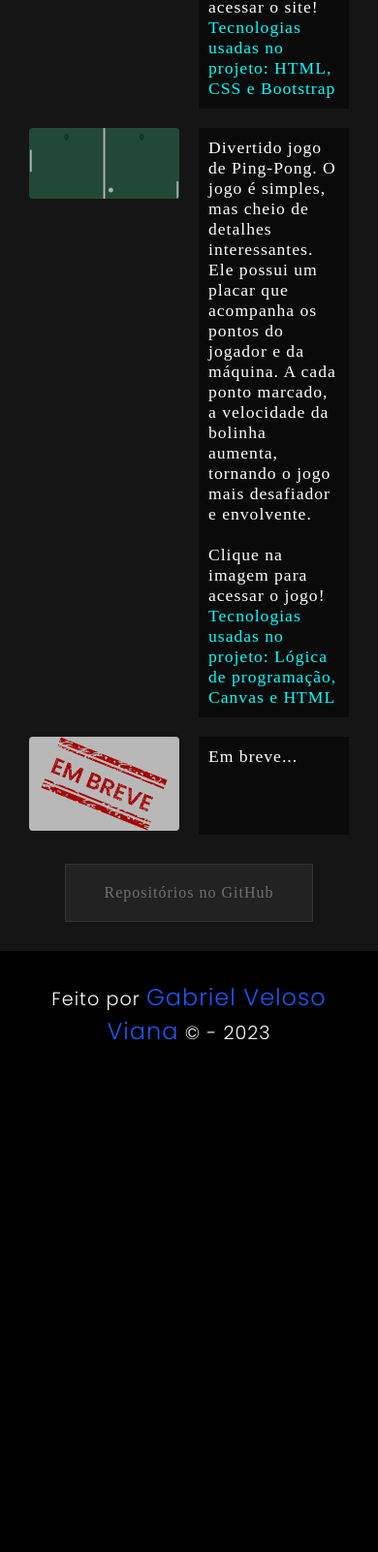
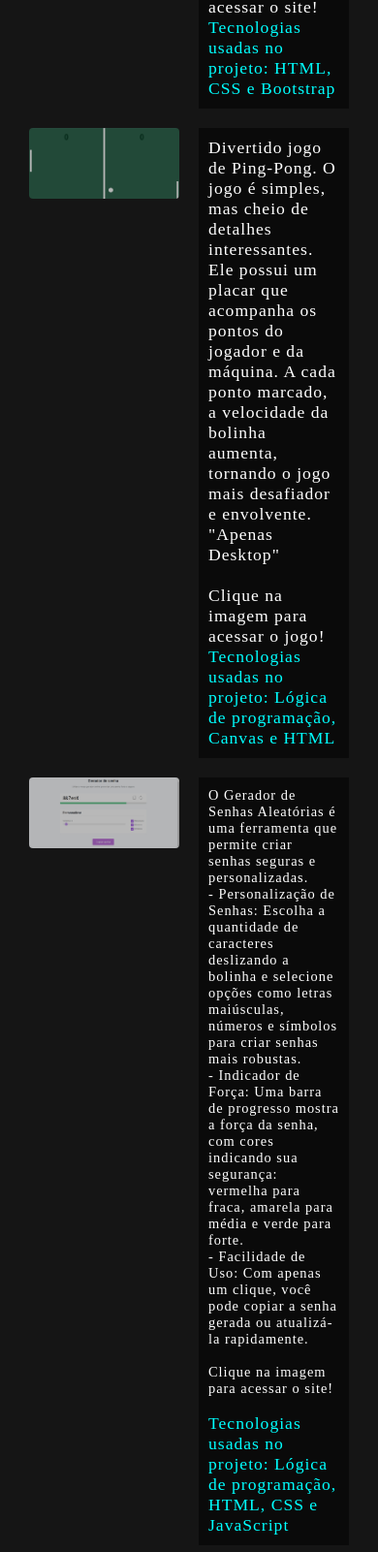
Before and after one commit to GabrielVelosoViana/Portfolio, a plain HTML site: page index.html in a window 390 px wide. Shown: the part 6379-7980 px from the top of the page at 97% size. Before the commit the page ends 7490 px from the top, so only its background shows below. Drawn offline with Linux system fonts and the light colour scheme.

Commit message:
adcionando projeto gerador de senhas e fazendo algumas melhorias responsiva

```diff
--- a/index.html
+++ b/index.html
@@ -216,7 +216,7 @@
               </a>
             </div>
           </li>
-          <div class="text-overlay">
+          <div class="text-overlay project1">
             <p>Site de reserva de hoteis e pousadas com 6 paginas(Apenas front-end): pagina inicial, login, pré-reserva disponivel e indisponivel, resultado de pesquisa e ver todos.
             <br>
             <br>
@@ -236,8 +236,8 @@
               </a>
             </div>
           </li>
-          <div class="text-overlay">
-            <p>Divertido jogo de Ping-Pong. O jogo é simples, mas cheio de detalhes interessantes. Ele possui um placar que acompanha os pontos do jogador e da máquina. A cada ponto marcado, a velocidade da bolinha aumenta, tornando o jogo mais desafiador e envolvente.
+          <div class="text-overlay project 2">
+            <p>Divertido jogo de Ping-Pong. O jogo é simples, mas cheio de detalhes interessantes. Ele possui um placar que acompanha os pontos do jogador e da máquina. A cada ponto marcado, a velocidade da bolinha aumenta, tornando o jogo mais desafiador e envolvente. "Apenas Desktop"
               <br>
               <br>
               Clique na imagem para acessar o jogo!
@@ -248,11 +248,27 @@
           </div>
             <li class="expandir-imagem">
               <div class="project-container">
-                <img src="images/emBreve.png" alt="Em breve..." />
+                <a
+                  href="https://gabrielvelosoviana.github.io/geradordesenha/"
+                  target="_blank">
+                  <img src="images/geradorDeSenhas.png" alt="Em breve..." />
+                </a>
               </div>
             </li>
-            <div class="text-overlay">
-              <p>Em breve...</p>
+            <div class="text-overlay project3">
+              <p>O Gerador de Senhas Aleatórias é uma ferramenta que permite criar senhas seguras e personalizadas.
+                <br>
+                - Personalização de Senhas: Escolha a quantidade de caracteres deslizando a bolinha e selecione opções como letras maiúsculas, números e símbolos para criar senhas mais robustas.
+                <br>
+                - Indicador de Força: Uma barra de progresso mostra a força da senha, com cores indicando sua segurança: vermelha para fraca, amarela para média e verde para forte.
+                <br>
+                - Facilidade de Uso: Com apenas um clique, você pode copiar a senha gerada ou atualizá-la rapidamente.
+                <br>
+                <br>
+                Clique na imagem para acessar o site!</p>
+                <br>
+
+                <span>Tecnologias usadas no projeto: Lógica de programação, HTML, CSS e JavaScript </span>
             </div>
         </ul>
       </div>
--- a/style.css
+++ b/style.css
@@ -296,6 +296,34 @@ main .sobre {
 }
 
 /* RESPONSIVO */
+@media (max-width: 1440px) {
+  .my_insight ul li {
+    height: 300px
+  }
+}
+
+@media (max-width: 1089px) {
+  .resume_generic .experience_content,
+  .education_content {
+    justify-self: center;
+    grid-column: 1/-1;
+  }
+
+  .resume_generic .education {
+    grid-column: 1/-1;
+    grid-row: 3;
+    justify-self: center;
+    margin: 30px 0;
+  }
+  .resume_generic .experience {
+    grid-column: 1/-1;
+    grid-row: 1;
+    justify-self: center;
+  }
+  .my_insight {
+    height: auto;
+  }
+}
 
 @media (max-width: 999px) {
   header {
@@ -342,6 +370,10 @@ main .sobre {
     .sobre_conteudo span a {
       margin-bottom: 10px;
     }
+    .my_insight li {
+      height: auto;
+    }
+
   }
 
 
@@ -388,7 +420,6 @@ main .sobre {
   text-align: center;
   max-width: 300px;
   align-content: center;
-  height: 300px;
   background-color: #222;
 }
 
@@ -595,25 +626,7 @@ main .sobre {
   animation: sobeSecao 0.5s ease-in-out forwards;
 }
 
-@media (max-width: 1089px) {
-  .resume_generic .experience_content,
-  .education_content {
-    justify-self: center;
-    grid-column: 1/-1;
-  }
 
-  .resume_generic .education {
-    grid-column: 1/-1;
-    grid-row: 3;
-    justify-self: center;
-    margin: 30px 0;
-  }
-  .resume_generic .experience {
-    grid-column: 1/-1;
-    grid-row: 1;
-    justify-self: center;
-  }
-}
 
 /* PROJETOS */
 
@@ -673,6 +686,10 @@ main .sobre {
 .text-overlay span {
   color: aqua;
   font-size: 1.1rem;
+}
+
+.project3 {
+  font-size: 0.9rem;
 }
 
 .expandir-imagem:hover {
```
Also changed, not shown: images/geradorDeSenhas.png (added).
